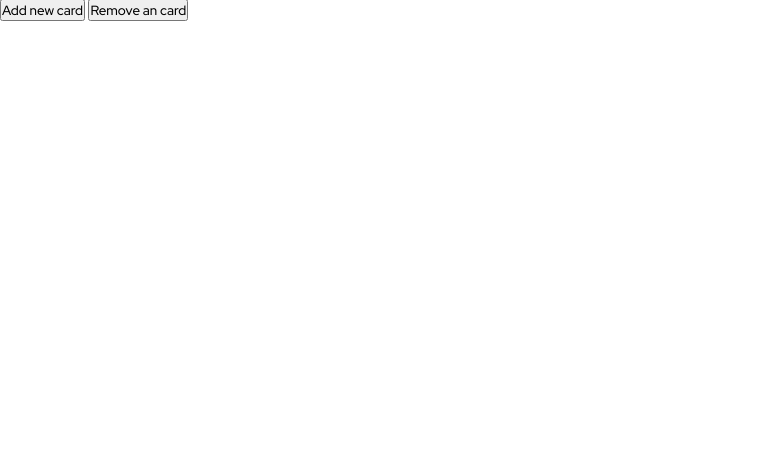
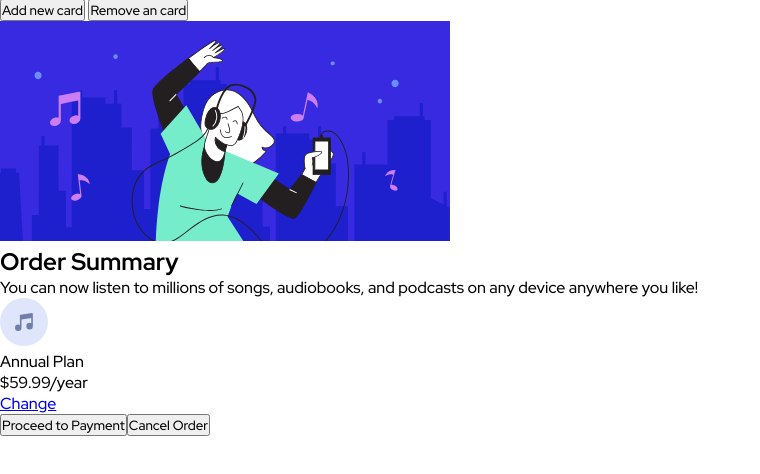
Before and after one commit to pxnditxyr/order-sumary-card-component, a plain HTML site: page index.html in a window 1280 px wide. Both pictures are taken after a click on the button "Add new card". Shown: the part 46-520 px from the top of the page, without its empty margins (0-760 px from the left). Drawn offline with Linux system fonts and the light colour scheme.

Commit message:
feat[src]: Created card agregator with JavaScript

```diff
--- /dev/null
+++ b/assets/js/addNewCard.js
@@ -0,0 +1,2 @@
+import { getNewCard } from './getNewCard.js';
+export const addNewCard = ( gallery ) => gallery.insertAdjacentElement( "beforeend", getNewCard() );
--- /dev/null
+++ b/assets/js/getNewCard.js
@@ -0,0 +1,100 @@
+const createNewTag = ( tag, tagClass, tagSrc, tagHref ) => {
+    tag = document.createElement( tag );
+    tagClass && tag.classList.add( tagClass );
+    tagSrc ? tag.src = tagSrc : undefined;
+    tagHref ? tag.href = tagHref : undefined;
+    return tag;
+}
+const createElements = () => ({
+    card: createNewTag( "article", "card" ),
+    cardContainer: createNewTag( "section", "card-container" ),
+    cardImageSection: createNewTag( "section", "card-image-container" ),
+    cardInformationSection: createNewTag( "section", "card-information" ),
+    cardPlanSection: createNewTag( "section", "card-plan" ),
+    cardPlanInfo: createNewTag( "section", "card-plan-info" ),
+    cardButtonsSection: createNewTag( "section", "card-buttons" ),
+    cardImage: createNewTag( "img", "", "./assets/images/illustration-hero.svg" ),
+    cardInformationTitle: createNewTag( "h2" ),
+    cardInformationParagraph: createNewTag( "p" ),
+    cardPlanIcon: createNewTag( "img", "", "./assets/images/icon-music.svg" ),
+    cardPlanSpan: createNewTag( "span" ),
+    cardPlanParagraph: createNewTag( "p" ),
+    cardPlanLink: createNewTag( "a", "", "", "#Change" ),
+    cardButtonPayment: createNewTag( "button", "button-payment" ),
+    cardButtonCancel: createNewTag( "button", "button-cancel" ),
+});
+
+const createTextNodes = () => ({
+    informationTitle: document.createTextNode( "Order Summary" ),
+    informationParagraph: document.createTextNode( "You can now listen to millions of songs, audiobooks, and podcasts on any device anywhere you like!" ),
+    planDetail: document.createTextNode( "Annual Plan" ),
+    planPrice: document.createTextNode( "$59.99/year" ),
+    planLink: document.createTextNode( "Change" ),
+    buttonPayment: document.createTextNode( "Proceed to Payment" ),
+    buttonCancel: document.createTextNode( "Cancel Order" ),
+});
+
+export const getNewCard = () => {
+
+    const {
+        card,
+        cardContainer,
+        cardImageSection,
+        cardInformationSection,
+        cardPlanSection,
+        cardPlanInfo,
+        cardButtonsSection,
+        cardImage,
+        cardInformationTitle,
+        cardInformationParagraph,
+        cardPlanIcon,
+        cardPlanSpan,
+        cardPlanParagraph,
+        cardPlanLink,
+        cardButtonPayment,
+        cardButtonCancel,
+    } = createElements();
+
+    const {
+        informationTitle,
+        informationParagraph,
+        planDetail,
+        planPrice,
+        planLink,
+        buttonPayment,
+        buttonCancel,
+    } = createTextNodes();
+
+    cardInformationTitle.appendChild( informationTitle );
+    cardInformationParagraph.appendChild( informationParagraph );
+    cardPlanSpan.appendChild( planDetail );
+    cardPlanParagraph.appendChild( planPrice );
+    cardPlanLink.appendChild( planLink );
+    cardButtonPayment.appendChild( buttonPayment );
+    cardButtonCancel.appendChild( buttonCancel );
+
+
+    cardButtonsSection.insertAdjacentElement( "afterbegin", cardButtonPayment );
+    cardButtonsSection.insertAdjacentElement( "beforeend", cardButtonCancel );
+
+    cardPlanInfo.insertAdjacentElement( "beforeend", cardPlanSpan );
+    cardPlanInfo.insertAdjacentElement( "beforeend", cardPlanParagraph );
+
+    cardPlanSection.insertAdjacentElement( "afterbegin", cardPlanIcon );
+
+    cardPlanSection.insertAdjacentElement( "beforeend", cardPlanInfo );
+    cardPlanSection.insertAdjacentElement( "beforeend", cardPlanLink );
+
+    cardInformationSection.insertAdjacentElement( "beforeend", cardInformationTitle );
+    cardInformationSection.insertAdjacentElement( "beforeend", cardInformationParagraph );
+
+    cardImageSection.insertAdjacentElement( "beforeend", cardImage );
+    cardContainer.insertAdjacentElement( "beforeend", cardInformationSection );
+    cardContainer.insertAdjacentElement( "beforeend", cardPlanSection );
+    cardContainer.insertAdjacentElement( "beforeend", cardButtonsSection );
+
+    card.insertAdjacentElement( "beforeend", cardImageSection );
+    card.insertAdjacentElement( "beforeend", cardContainer );
+
+    return card;
+}
--- a/assets/js/index.js
+++ b/assets/js/index.js
@@ -1 +1,6 @@
-console.log( "Initializing Project Order Summary Card Component" );
+import { addNewCard } from './addNewCard.js';
+
+const addButton = document.querySelector( "#add-card-button" );
+const gallery = document.querySelector( "#gallery" );
+
+addButton.addEventListener( "click", () => addNewCard( gallery ), false );
--- a/index.html
+++ b/index.html
@@ -21,7 +21,7 @@
                 <button id="add-card-button"> Add new card </button>
                 <button id="remove-card-button"> Remove an card </button>
             </article>
-            <div class="gallery"></div>
+            <div id="gallery"></div>
         </main>
         <script type="module" src="./assets/js/index.js"></script>
     </body>
```
